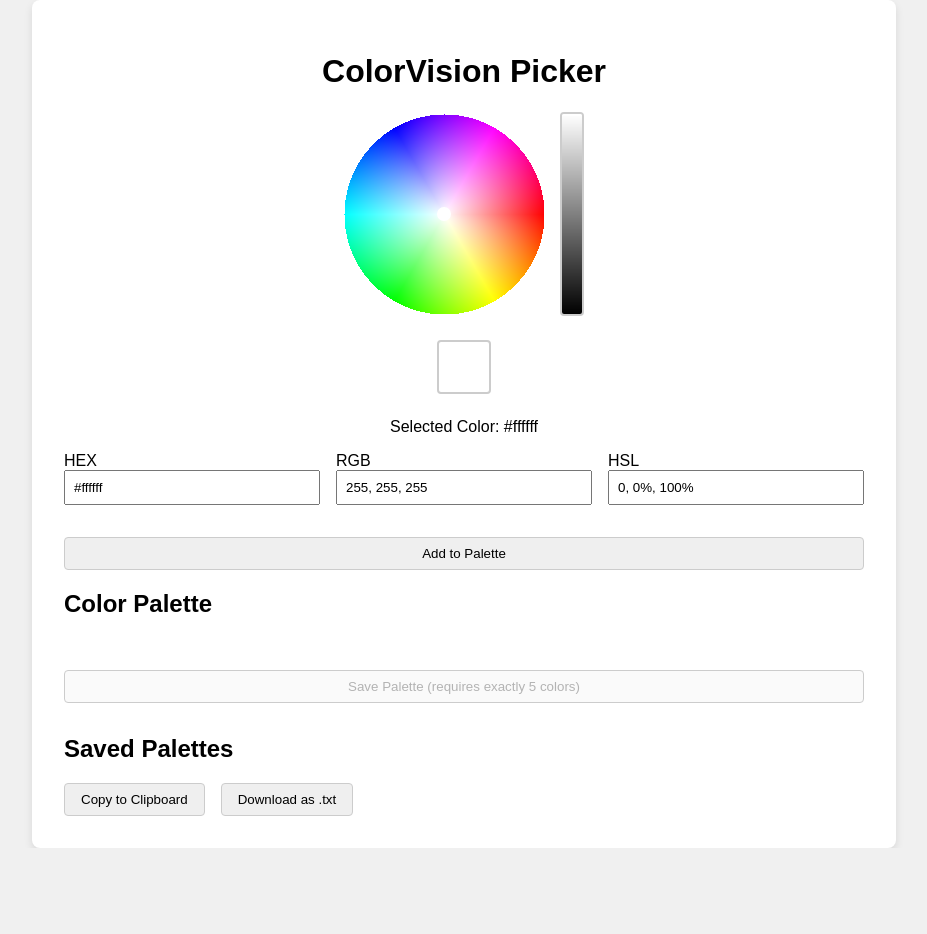
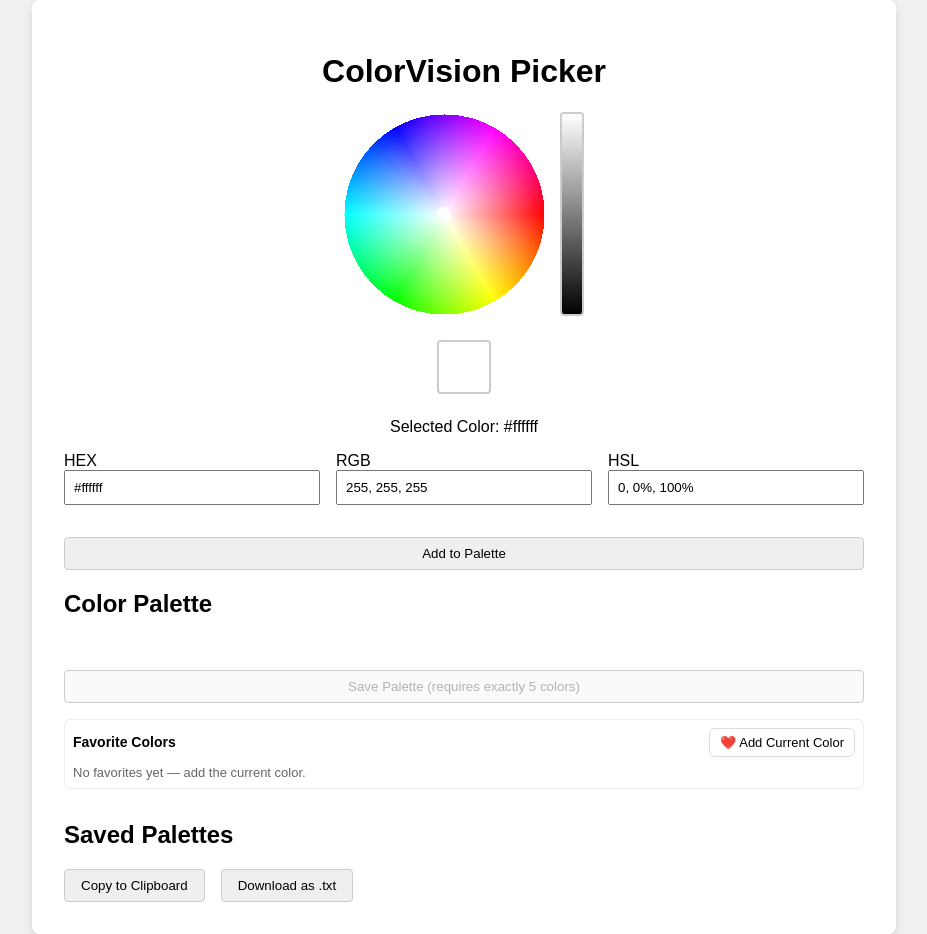
Before and after one commit to tharjas/Group-13-project-CSCE3444-fa25, a React (Vite) app: page / in a window 1280 px wide. Shown: the whole page, without its empty margins (176-1103 px from the left). Before the commit the page ends 848 px from the top, so only its background shows below. Built offline with nearby package versions, Linux system fonts and the light colour scheme.

Commit message:
Add Favorites feature with localStorage persistence (F08)

```diff
--- a/src/App.jsx
+++ b/src/App.jsx
@@ -6,6 +6,8 @@ import ExportOptions from './components/ExportOptions';
 import SavedPalettes from './components/SavedPalettes';
 import ColorBlindnessSimulator from './components/ColorBlindnessSimulator';
 import UIMockups from './components/UIMockups';
+import Favorites from './components/Favorites';
+
 
 function App() {
   const [color, setColor] = useState('#ffffff');
@@ -64,6 +66,13 @@ function App() {
       <button onClick={saveCurrentPalette} style={{ marginTop: '1rem', width: '100%' }} disabled={palette.length !== 5}>
         Save Palette (requires exactly 5 colors)
       </button>
+
+      <Favorites
+  currentColor={color}
+  onSelectFavorite={(selectedColor) => setColor(selectedColor)}
+/>
+
+
       <SavedPalettes
         palettes={savedPalettes}
         removePalette={removeSavedPalette}
--- /dev/null
+++ b/src/components/Favorites.jsx
@@ -0,0 +1,127 @@
+import React, { useState, useEffect } from "react";
+
+// src/components/Favorites.jsx
+
+export default function Favorites({ currentColor, onSelectFavorite }) {
+    const STORAGE_KEY = "favoriteColors";
+    const [favorites, setFavorites] = useState([]);
+
+    // load from localStorage once
+    useEffect(() => {
+        try {
+            const stored = localStorage.getItem(STORAGE_KEY);
+            if (stored) setFavorites(JSON.parse(stored));
+        } catch (e) {
+            console.error("Failed to load favorites:", e);
+        }
+    }, []);
+
+    // persist whenever favorites change
+    useEffect(() => {
+        try {
+            localStorage.setItem(STORAGE_KEY, JSON.stringify(favorites));
+        } catch (e) {
+            console.error("Failed to save favorites:", e);
+        }
+    }, [favorites]);
+
+    const normalize = (hex) => (hex || "").toLowerCase();
+
+    const isSaved = (hex) =>
+        !!hex && favorites.some((f) => normalize(f) === normalize(hex));
+
+    const addCurrent = () => {
+        if (!currentColor) return;
+        if (isSaved(currentColor)) return;
+        setFavorites((prev) => [currentColor, ...prev]);
+    };
+
+    const removeFavorite = (hex) => {
+        setFavorites((prev) => prev.filter((f) => normalize(f) !== normalize(hex)));
+    };
+
+    const handleSelect = (hex) => {
+        if (onSelectFavorite) onSelectFavorite(hex);
+    };
+
+    // simple inline styles
+    const styles = {
+        container: { marginTop: 16, padding: 8, border: "1px solid #eee", borderRadius: 6 },
+        header: { display: "flex", alignItems: "center", justifyContent: "space-between", marginBottom: 8 },
+        title: { fontSize: 14, fontWeight: 600 },
+        addButton: {
+            padding: "6px 10px",
+            fontSize: 13,
+            cursor: "pointer",
+            borderRadius: 6,
+            border: "1px solid #ddd",
+            background: "#fff",
+        },
+        swatches: { display: "flex", gap: 8, flexWrap: "wrap" },
+        swatchWrap: { position: "relative", width: 40, height: 40 },
+        swatch: {
+            width: "100%",
+            height: "100%",
+            borderRadius: 4,
+            boxSizing: "border-box",
+            border: "1px solid rgba(0,0,0,0.15)",
+            cursor: "pointer",
+        },
+        removeBtn: {
+            position: "absolute",
+            top: -8,
+            right: -8,
+            width: 20,
+            height: 20,
+            borderRadius: 10,
+            border: "none",
+            background: "#fff",
+            cursor: "pointer",
+            fontSize: 12,
+            lineHeight: "20px",
+            boxShadow: "0 0 0 1px rgba(0,0,0,0.08)",
+        },
+        empty: { color: "#666", fontSize: 13 },
+    };
+
+    return (
+        <div style={styles.container}>
+            <div style={styles.header}>
+                <div style={styles.title}>Favorite Colors</div>
+                <button
+                    style={styles.addButton}
+                    onClick={addCurrent}
+                    disabled={!currentColor || isSaved(currentColor)}
+                    title={currentColor || "No current color"}
+                >
+                    ❤️ Add Current Color
+                </button>
+            </div>
+
+            {favorites.length === 0 ? (
+                <div style={styles.empty}>No favorites yet — add the current color.</div>
+            ) : (
+                <div style={styles.swatches}>
+                    {favorites.map((hex) => (
+                        <div key={hex} style={styles.swatchWrap}>
+                            <div
+                                role="button"
+                                title={hex}
+                                onClick={() => handleSelect(hex)}
+                                style={{ ...styles.swatch, background: hex }}
+                            />
+                            <button
+                                aria-label={`Remove ${hex}`}
+                                title={`Remove ${hex}`}
+                                onClick={() => removeFavorite(hex)}
+                                style={styles.removeBtn}
+                            >
+                                ❌
+                            </button>
+                        </div>
+                    ))}
+                </div>
+            )}
+        </div>
+    );
+}
```
